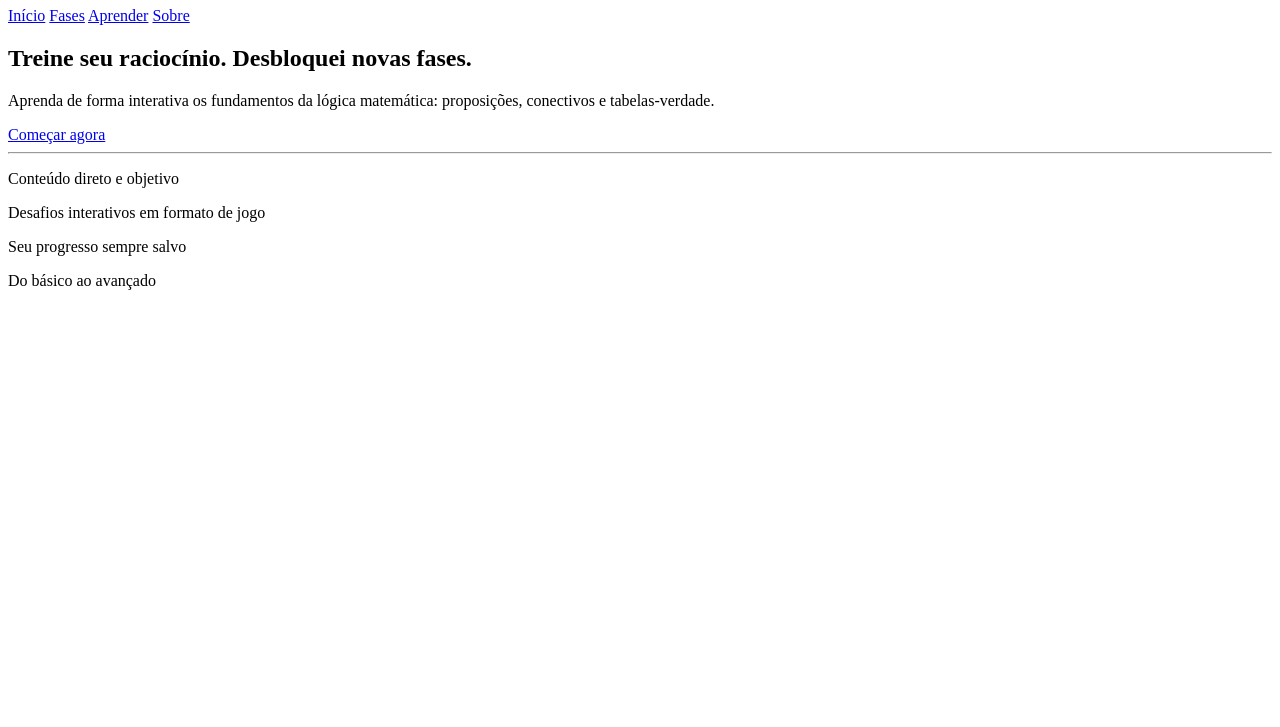
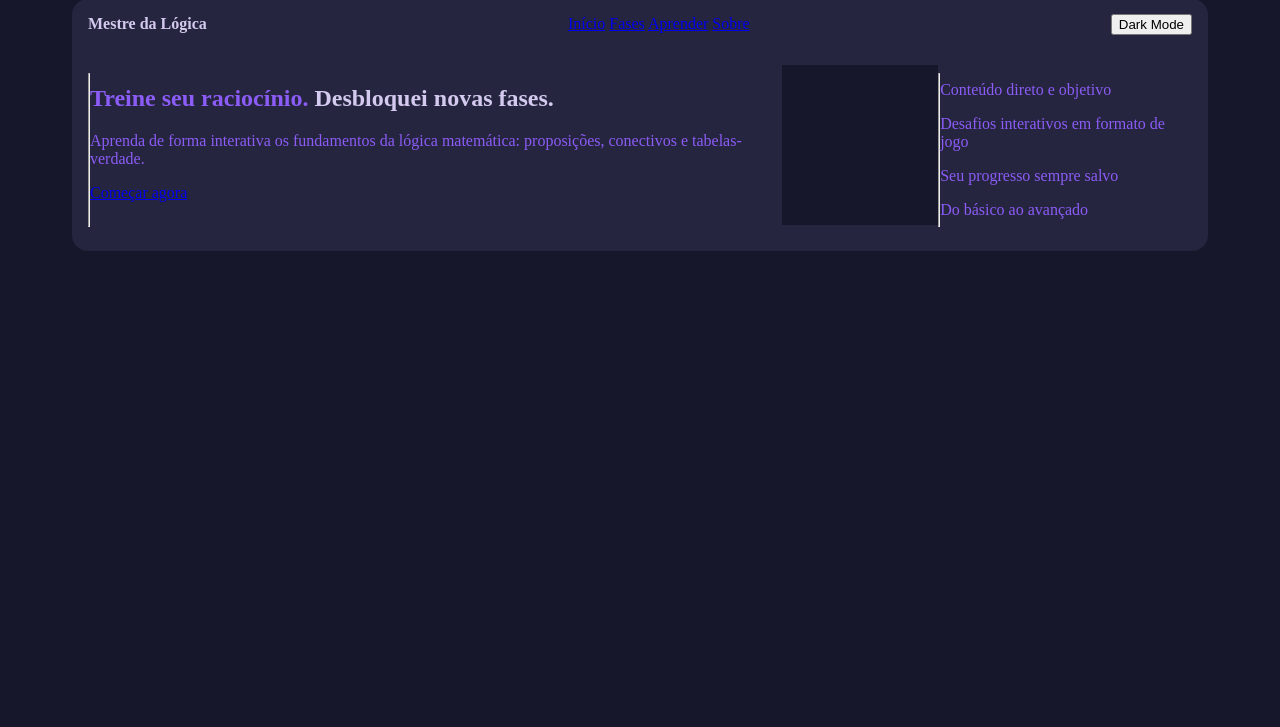
Before and after one commit to RenatoBloisi/sitelogico, a plain HTML site: page index.html in a window 1280 px wide. Shown: the part 73-800 px from the top of the page. Drawn offline with Linux system fonts and the light colour scheme.

Commit message:
Aplicando CSS
Dificuldade para organizar a posição dos elementos.

Retirar o flex do main.

```diff
--- a/index.html
+++ b/index.html
@@ -9,17 +9,22 @@
 </head>
 <body>
     <header>
-        <h1>Mestre da Lógica</h1>
+
     </header>
     <nav>
-        <a href="index.html">Início</a>
-        <a href="stages.html">Fases</a>
-        <a href="learn.html">Aprender</a>
-        <a href="about.html">Sobre</a>
+        <p><strong>Mestre da Lógica</strong></p>
+        <div>
+            <a href="index.html">Início</a>
+            <a href="stages.html">Fases</a>
+            <a href="learn.html">Aprender</a>
+            <a href="about.html">Sobre</a>
+        </div>
+        <button type="button">Dark Mode</button>
     </nav>
     <main>
+        <hr>
         <section>
-            <h1>Treine seu raciocínio. <span><!--Colorir de Roxo-->Desbloquei novas fases.</span></h1>
+            <h1>Treine seu raciocínio. <span class="brilho"><!--Colorir de Roxo-->Desbloquei novas fases.</span></h1>
             <p>Aprenda de forma interativa os fundamentos da lógica matemática: proposições, conectivos e tabelas-verdade.</p>
             <a href="stages.html">Começar agora</a>
         </section>
--- a/style.css
+++ b/style.css
@@ -0,0 +1,44 @@
+:root {
+    --fundo: #17172b;
+    --carta: #26253f;
+    --destaque: #8b5cf6;
+    --claro: #d4c9ee;
+    --acerto: #16a34a;
+    --erro: #a31616;
+}
+
+body {
+    margin: 4.5em;
+    background-color: var(--fundo);
+    color: var(--destaque);
+}
+
+nav {
+    color: var(--claro);
+    background-color: var(--carta);
+    border-radius: 1em 1em 0em 0em;
+    padding: 0em 1em;
+    margin: 0em;
+    display: flex;
+    align-items: center;
+    justify-content: space-between;
+}
+
+main {
+    background-color: var(--carta);
+    border-radius: 0em 0em 1em 1em;
+    padding: 1em;
+    margin: 0em;
+    display: flex;
+    justify-content: space-between;
+}
+
+.brilho {
+    color: var(--claro);
+}
+
+aside {
+    background-color: var(--fundo);
+    width: 10em;
+    height: 10em;
+}
```
